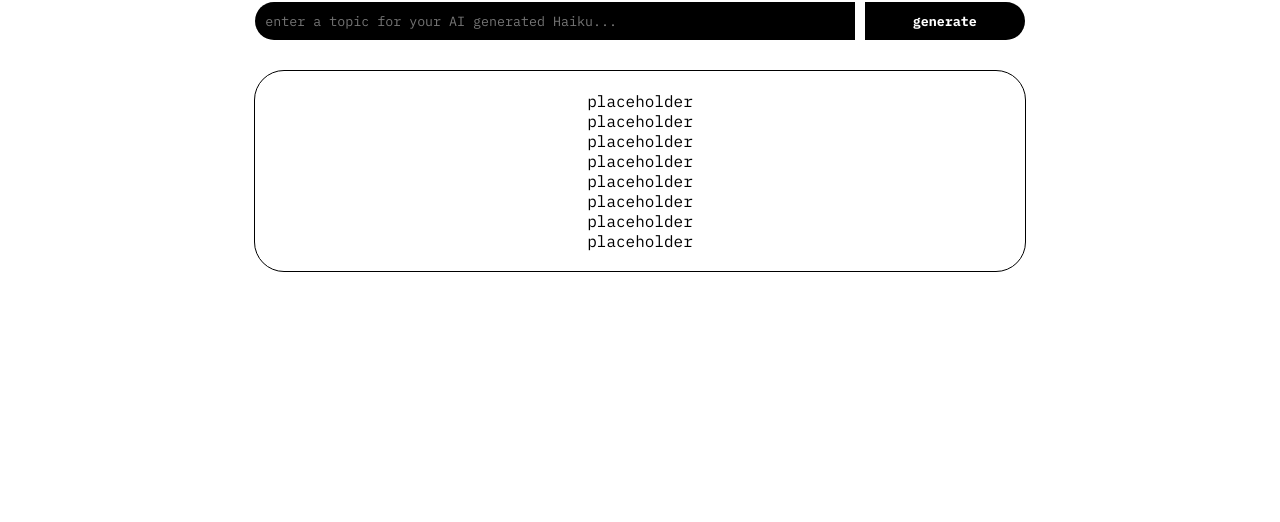
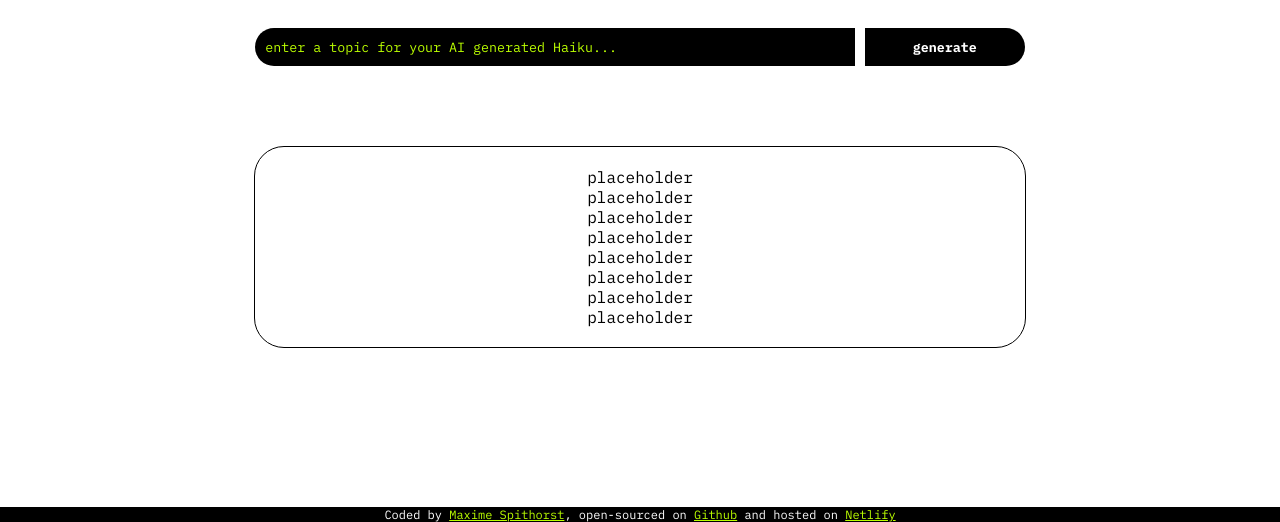
Before and after one commit to hallomaxime/haiku-generator, a plain HTML site: page index.html in a window 1280 px wide. Shown: the part 278-800 px from the top of the page. Drawn offline with Linux system fonts and the light colour scheme.

Commit message:
footer added

```diff
--- a/index.html
+++ b/index.html
@@ -25,6 +25,9 @@
             placeholder<br>placeholder<br>placeholder<br>placeholder<br>placeholder<br>placeholder<br>placeholder<br>placeholder<br>
         </div>
     </div>
+    <footer>Coded by <a href="https://www.linkedin.com/in/maximespithorst/">Maxime Spithorst</a>, open-sourced on <a
+            href="https://github.com/hallomaxime/haiku-generator">Github</a> and hosted on <a
+            href="https://moonlit-torrone-ca14f9.netlify.app/">Netlify</a></footer>
 </body>
 <script src="src/index.js"></script>
 
--- a/src/style.css
+++ b/src/style.css
@@ -1,9 +1,14 @@
+* {
+  margin: 0;
+}
+
 body {
   font-family: "IBM Plex Mono", monospace;
   text-align: center;
 }
 
 h1 {
+  margin-top: 80px;
   font-size: 100px;
   font-weight: bolder;
   line-height: 72px;
@@ -16,7 +21,7 @@ h1 {
 }
 
 .haiku-search {
-  margin: 0 auto;
+  margin: 80px auto;
   max-width: 800px;
   border-radius: 50px;
 }
@@ -31,6 +36,10 @@ h1 {
   border: none;
   border-top-left-radius: 30px;
   border-bottom-left-radius: 30px;
+}
+
+#haiku-input::placeholder {
+  color: #bbff00;
 }
 
 #haiku-generate {
@@ -53,3 +62,16 @@ h1 {
   border: 1px solid #000000;
   border-radius: 30px;
 }
+
+footer {
+  position: fixed;
+  bottom: 0;
+  width: 100%;
+  font-size: 12px;
+  background-color: #000000;
+  color: #ffffff;
+}
+
+a {
+  color: #bbff00;
+}
```
